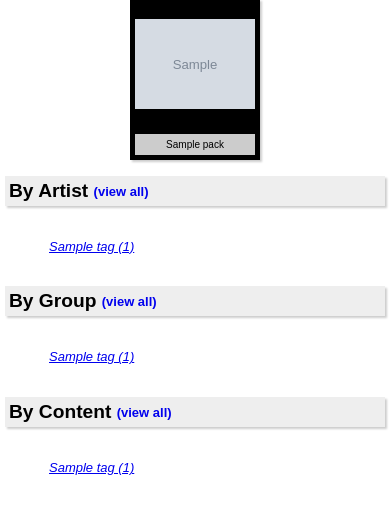
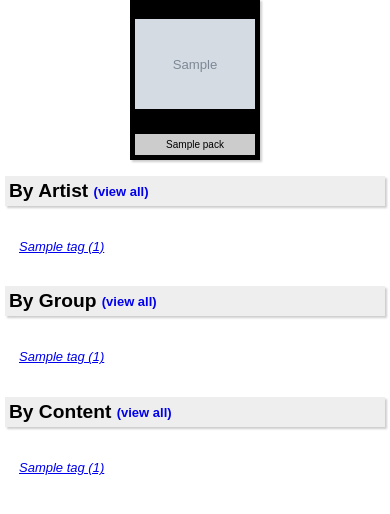
Before and after one commit to michael-lazar/ascii-server, a Django app: template ascii/textmode/templates/textmode/index.html in a window 390 px wide. Shown: the part 280-794 px from the top of the page. Run offline with Django 4.2, Linux system fonts and the light colour scheme; the template is opened without the code that fills it: most values are stand-ins (such as "Sample title", 1, 10 or a date in 2020); grey boxes marked "Sample" are stand-in pictures; some libraries are stand-ins or nearby versions.

Commit message:
Mobile styling

```diff
--- a/ascii/textmode/static/textmode/css/textmode.css
+++ b/ascii/textmode/static/textmode/css/textmode.css
@@ -555,6 +555,12 @@ fieldset {
 }
 
 @media (max-width: 768px) {
+    .tag-list {
+        column-width: 100px;
+        column-gap: 10px;
+        padding: 0 10px;
+    }
+
     .content {
         padding: 5px;
     }
```
